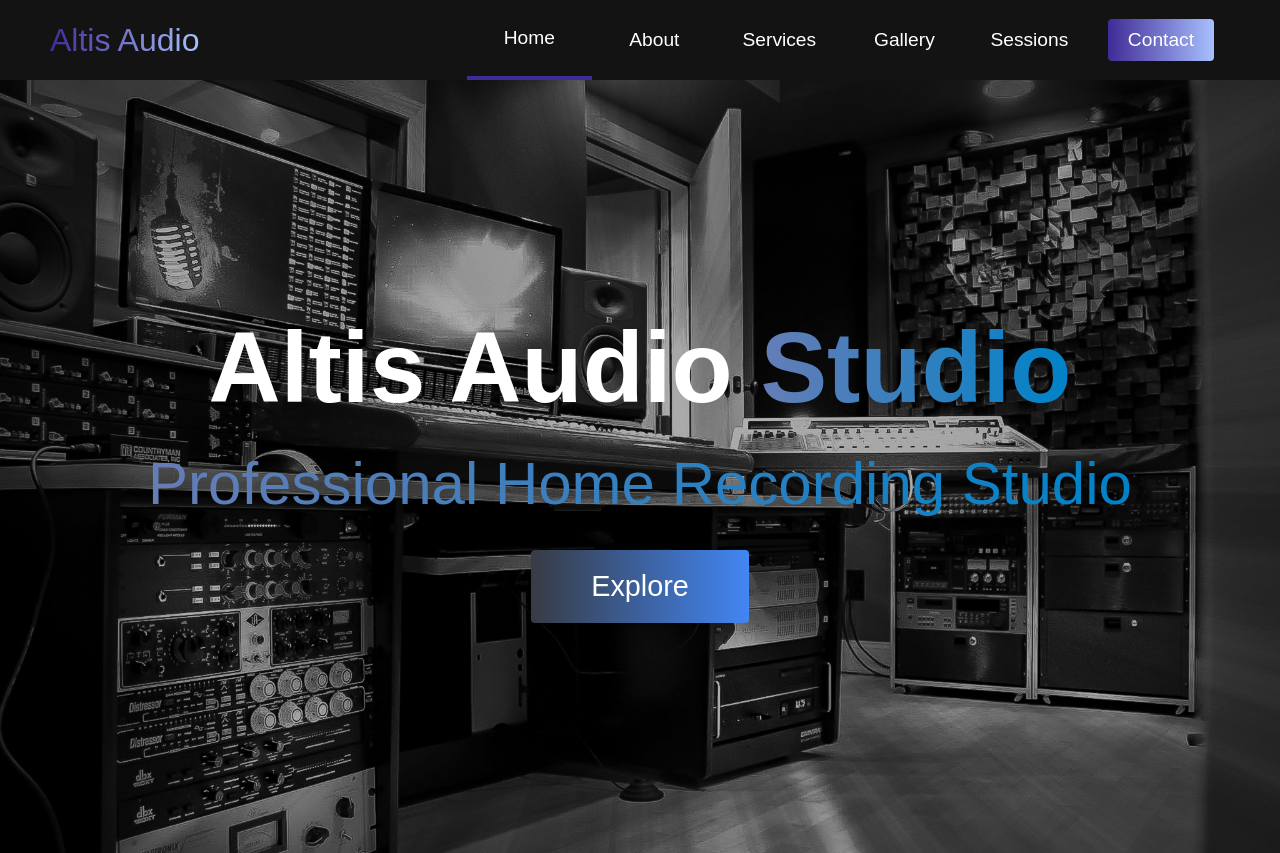
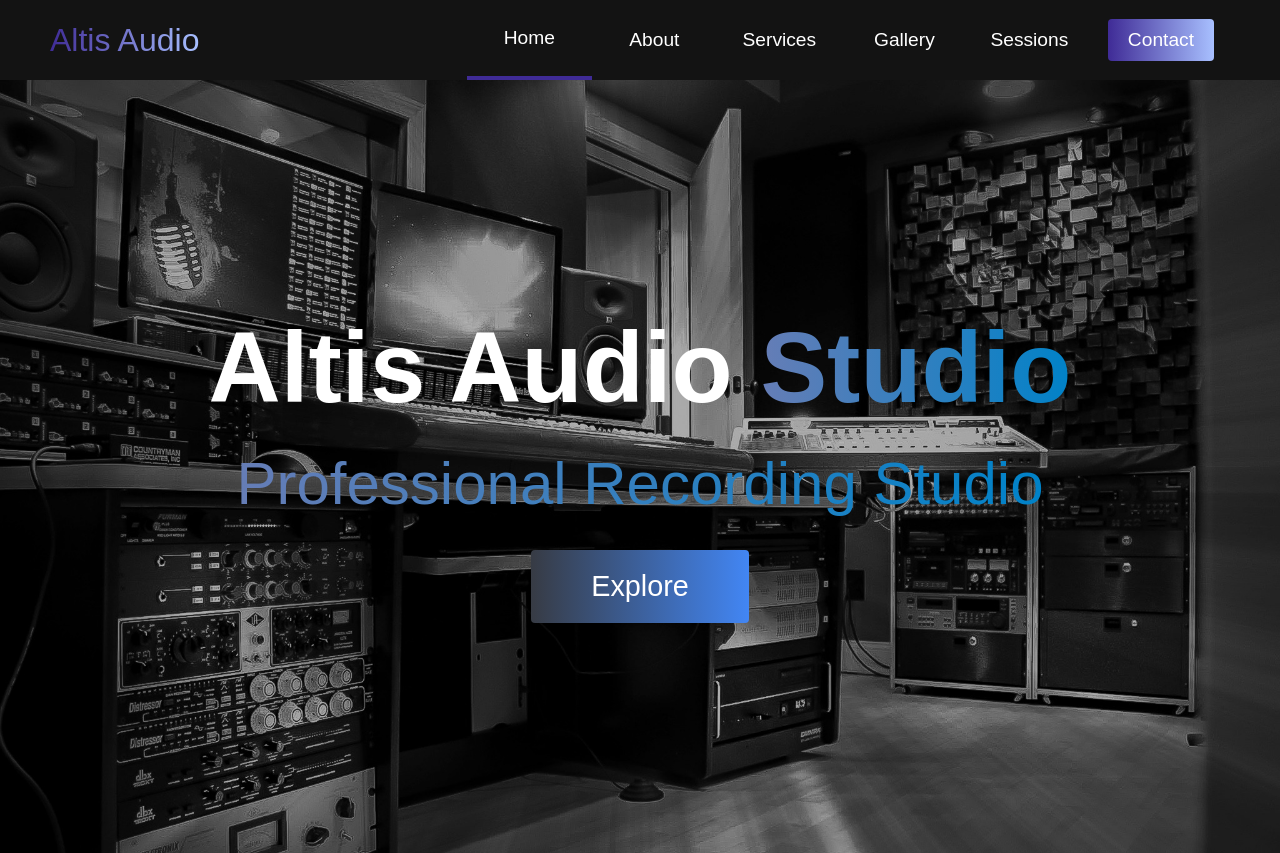
Before and after one commit to mwaltis/mwaltis.github.io, a plain HTML site: page index.html in a window 1280 px wide. Shown: the top 853 px of the page. Drawn offline with Linux system fonts and the light colour scheme.

Commit message:
Update index.html

```diff
--- a/index.html
+++ b/index.html
@@ -54,7 +54,7 @@
     <div class="hero" id="home">
       <div class="hero__container">
         <h1 class="hero__heading">Altis Audio <span>Studio</span></h1>
-        <p class="hero__description">Professional Home Recording Studio</p>
+        <p class="hero__description">Professional Recording Studio</p>
         <button class="main__btn"><a href="#about">Explore</a></button>
       </div>
     </div>
```
